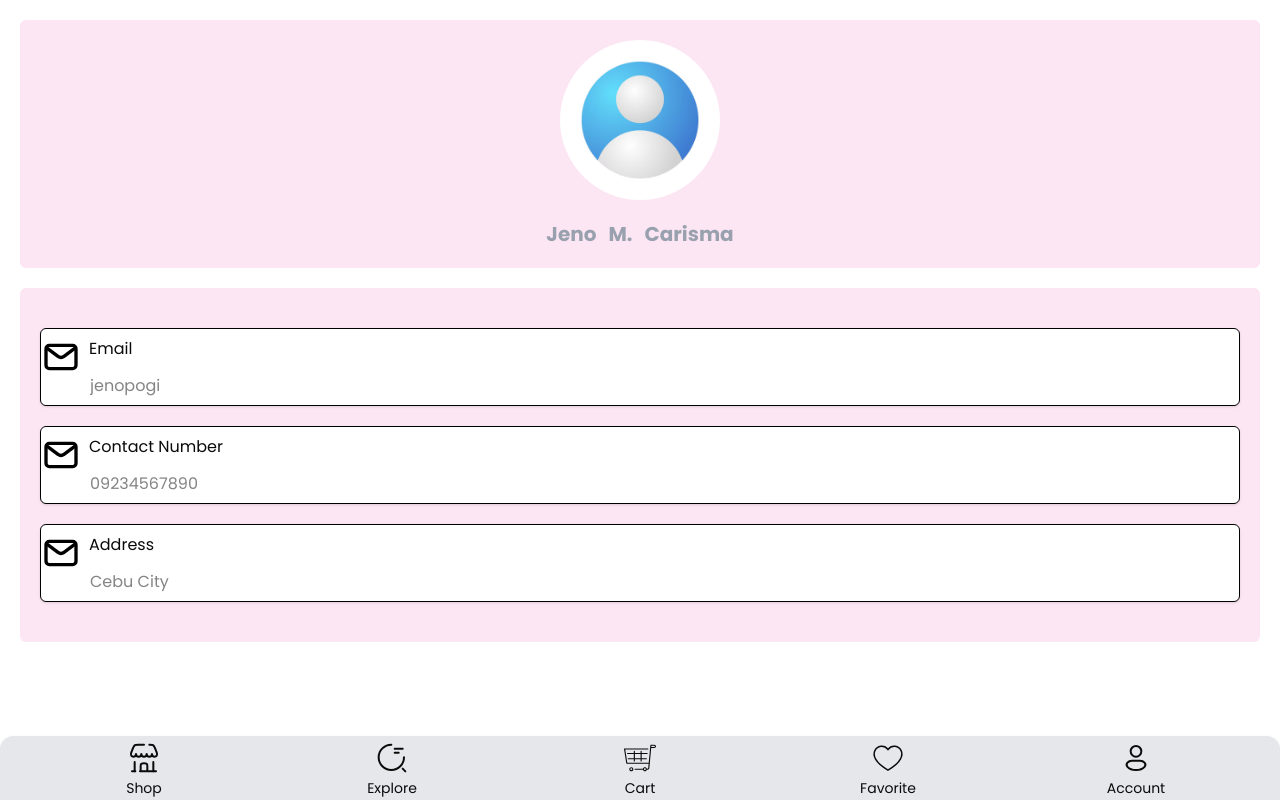
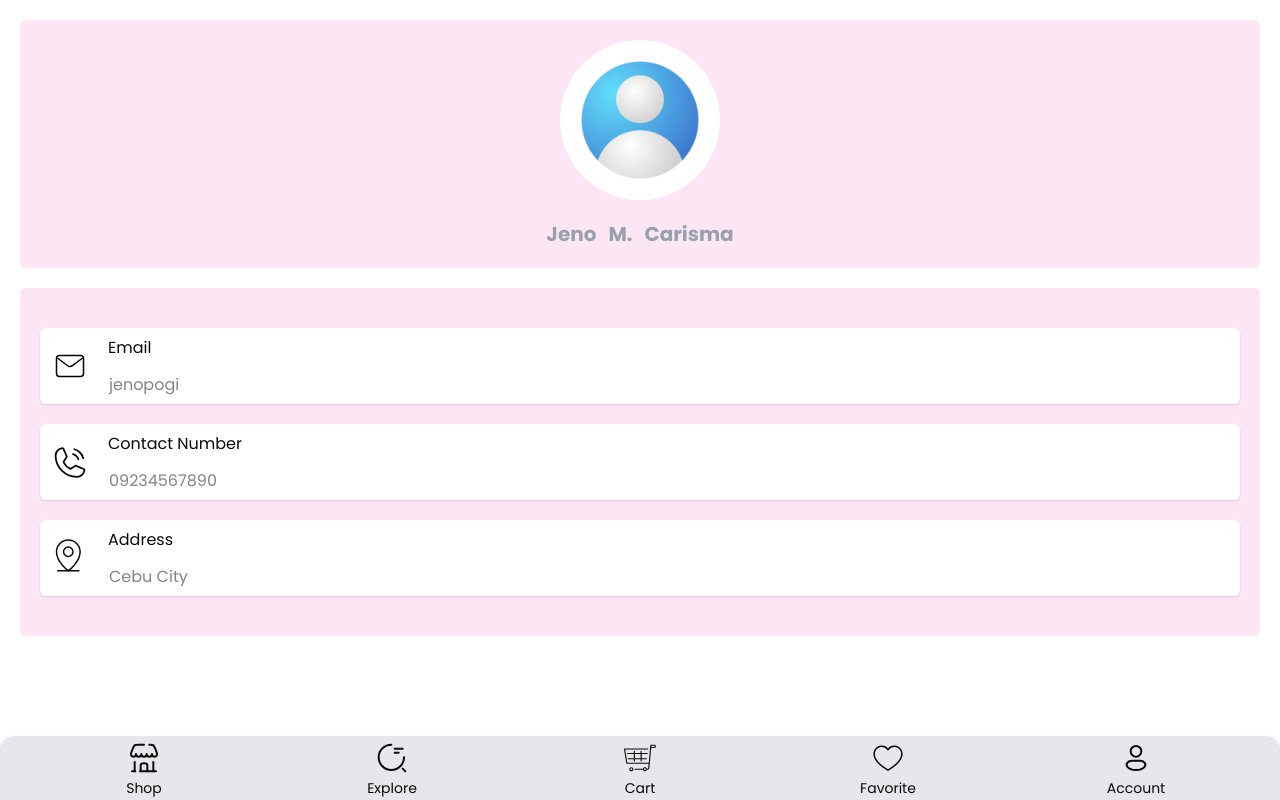
Before and after one commit to Raijeno21/cakeshop-ecommerce, a Next.js app: page /user-details in a window 1280 px wide. Built offline with nearby package versions, Linux system fonts and the light colour scheme; no server answers.

Commit message:
change the UI of user detaills

```diff
--- a/app/(main)/(user-route)/user-details/page.tsx
+++ b/app/(main)/(user-route)/user-details/page.tsx
@@ -2,9 +2,9 @@ import { icon } from "@/src/svgIcons";
 
 const UserDetails = () => {
   const user = [
-    { id: 1, label: "Email", value: "jenopogi" },
-    { id: 2, label: "Contact Number", value: "09234567890" },
-    { id: 3, label: "Address", value: "Cebu City" },
+    { id: 1, label: "Email", value: "jenopogi", icon: icon.email },
+    { id: 2, label: "Contact Number", value: "09234567890", icon: icon.phone },
+    { id: 3, label: "Address", value: "Cebu City", icon: icon.location },
   ];
   return (
     <section className="flex flex-col gap-5 px-3">
@@ -22,12 +22,14 @@ const UserDetails = () => {
       <form className="bg-pink-200/50  flex flex-col gap-5 px-5 py-10 rounded-sm">
         {user.map((details) => (
           <div
-            className="flex bg-white shadow rounded-sm pt-2 border border-black"
+            className="flex bg-white w-full shadow rounded-sm"
             key={details.id}
           >
-            <div className="w-10 h-10">{icon.email}</div>
-            <div className="flex flex-col gap-1 ">
-              <label htmlFor={details.label} className="w-full pl-2">
+            <div className="w-15 aspect-square px-3 flex items-center justify-center">
+              {details.icon}
+            </div>
+            <div className="flex flex-col gap-1 w-4/5">
+              <label htmlFor={details.label} className="w-full pl-2 pt-2">
                 {details.label}
               </label>
               <input
--- a/src/svgIcons.tsx
+++ b/src/svgIcons.tsx
@@ -324,28 +324,31 @@ export const icon = {
       viewBox="0 0 34 45"
       fill="none"
       xmlns="http://www.w3.org/2000/svg"
+      className="flex items-center justify-center"
     >
+      <g transform="scale(0.7) translate(5 6)">
         <path
           d="M2.65625 43.2188H31.3438"
           stroke="currentColor"
-        strokeWidth="4"
+          strokeWidth="2"
           strokeLinecap="round"
           strokeLinejoin="round"
         />
         <path
           d="M17 24.0938C18.6908 24.0938 20.3123 23.4221 21.5078 22.2266C22.7033 21.031 23.375 19.4095 23.375 17.7188C23.375 16.028 22.7033 14.4065 21.5078 13.2109C20.3123 12.0154 18.6908 11.3438 17 11.3438C15.3092 11.3438 13.6877 12.0154 12.4922 13.2109C11.2966 14.4065 10.625 16.028 10.625 17.7188C10.625 19.4095 11.2966 21.031 12.4922 22.2266C13.6877 23.4221 15.3092 24.0938 17 24.0938V24.0938Z"
           stroke="currentColor"
-        strokeWidth="4"
+          strokeWidth="2"
           strokeLinecap="round"
           strokeLinejoin="round"
         />
         <path
           d="M32.9375 17.7188C32.9375 32.0625 17 43.2188 17 43.2188C17 43.2188 1.0625 32.0625 1.0625 17.7188C1.0625 13.4919 2.74162 9.4381 5.73049 6.44924C8.71935 3.46037 12.7731 1.78125 17 1.78125C21.2269 1.78125 25.2807 3.46037 28.2695 6.44924C31.2584 9.4381 32.9375 13.4919 32.9375 17.7188V17.7188Z"
           stroke="currentColor"
-        strokeWidth="4"
+          strokeWidth="2"
           strokeLinecap="round"
           strokeLinejoin="round"
         />
+      </g>
     </svg>
   ),
   mail: (
@@ -1140,9 +1143,9 @@ export const icon = {
       <path
         d="M4 7.00005L10.2 11.65C11.2667 12.45 12.7333 12.45 13.8 11.65L20 7"
         stroke="#000000"
-        stroke-width="2"
-        stroke-linecap="round"
-        stroke-linejoin="round"
+        strokeWidth="1"
+        strokeLinecap="round"
+        strokeLinejoin="round"
       />
       <rect
         x="3"
@@ -1151,8 +1154,8 @@ export const icon = {
         height="14"
         rx="2"
         stroke="#000000"
-        stroke-width="2"
-        stroke-linecap="round"
+        strokeWidth="1"
+        strokeLinecap="round"
       />
     </svg>
   ),
```
Lines whose indentation alone changed are shown as unchanged.
